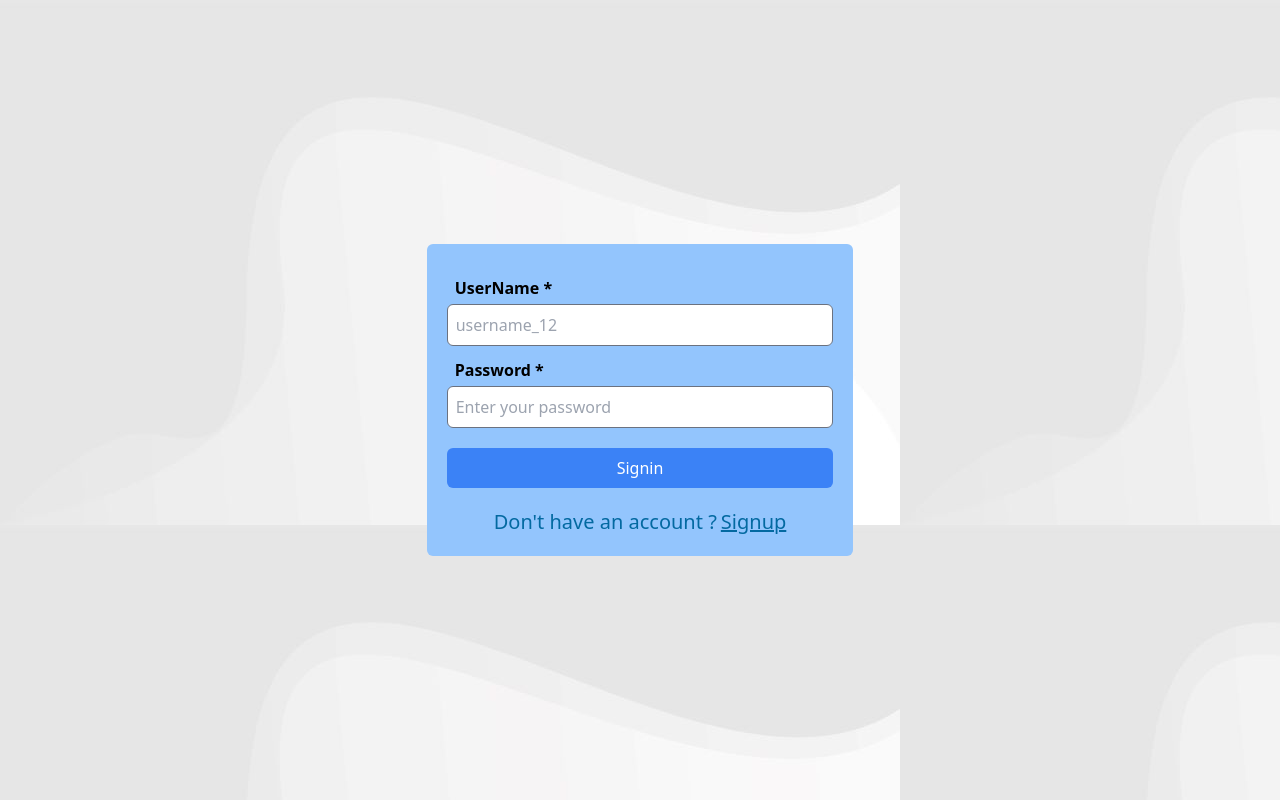
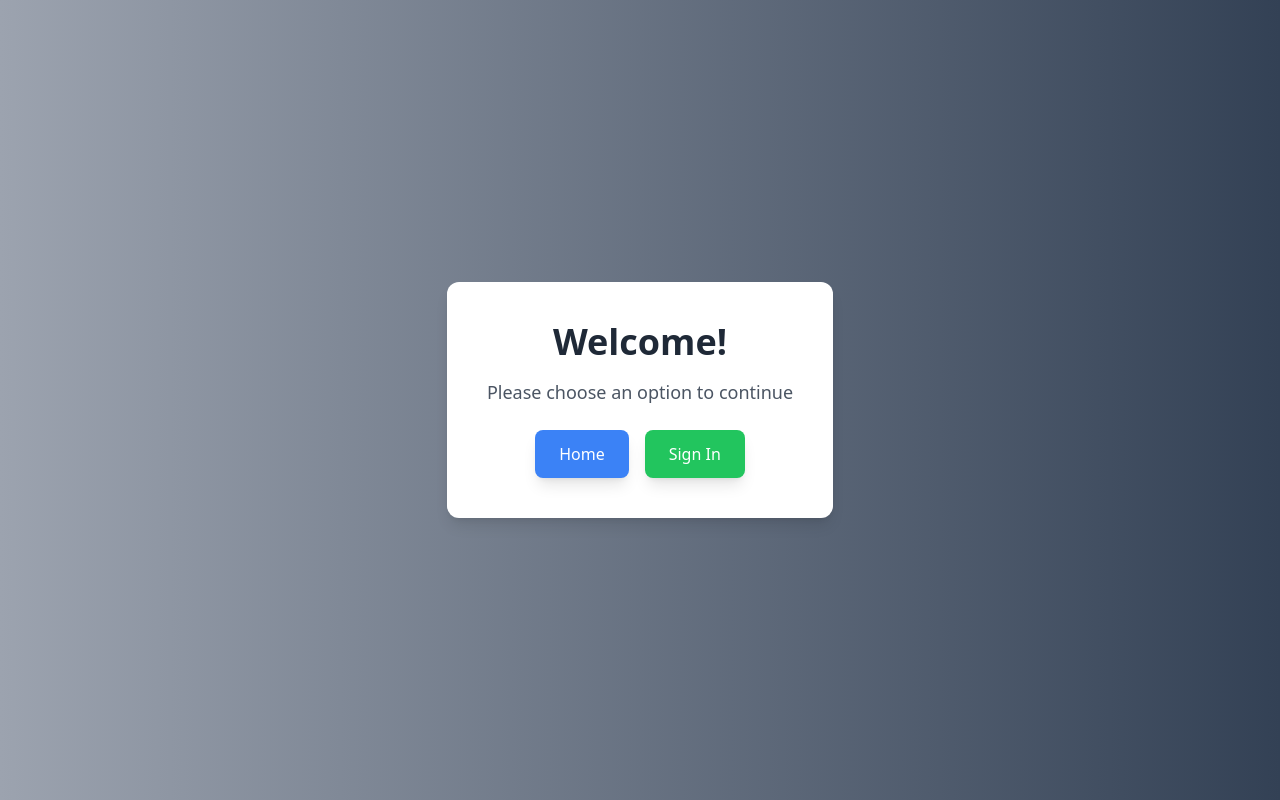
Before and after one commit to masterAtGithub143AtN/Echo-blogging-app, a React (Vite) app in the folder frontend/: page /blog/1 in a window 1280 px wide. Before the commit this address led to /signin. Built offline with nearby package versions, Linux system fonts and the light colour scheme; no server answers.

Commit message:
Tried for adding more security for userdessktop

```diff
--- a/frontend/src/pages/UserDesktop.tsx
+++ b/frontend/src/pages/UserDesktop.tsx
@@ -1,4 +1,4 @@
-import { useLocation, useNavigate, useParams } from "react-router-dom";
+import { Link, useLocation, useNavigate, useParams } from "react-router-dom";
 import { BlogCard } from "../components/BlogCard";
 import { useBlogs } from "../hooks/GetBlogs";
 import { AppBar } from "../components/AppBar";
@@ -17,46 +17,58 @@ export const UserDesktop = () => {
   const location = useLocation();
   const userData= location.state;
   const btoken=localStorage.getItem("token");
+  if(btoken==null){
+    return <div className="min-h-screen flex items-center justify-center bg-gradient-to-r from-gray-400 to-slate-700">
+    <div className="text-center p-10 bg-white rounded-xl shadow-lg">
+      <h1 className="text-4xl font-bold mb-4 text-gray-800">Welcome!</h1>
+      <p className="text-lg mb-6 text-gray-600">Please choose an option to continue</p>
+      <div className="space-x-4">
+        <Link to="/">
+          <button className="px-6 py-3 bg-blue-500 text-white rounded-lg shadow-lg hover:bg-blue-600 transition duration-200">
+            Home
+          </button>
+        </Link>
+        <Link to="/signin">
+          <button className="px-6 py-3 bg-green-500 text-white rounded-lg shadow-lg hover:bg-green-600 transition duration-200">
+            Sign In
+          </button>
+        </Link>
+      </div>
+    </div>
+  </div>
+  }
 
-  let userData1:decodedTokenType;
+  const decodedTokenType:decodedTokenType=jwtDecode(btoken);
+  const {username}=useParams<{username:string}>();
+  if(decodedTokenType.username!=username){
+    return <div className="min-h-screen flex items-center justify-center bg-gradient-to-r from-gray-400 to-slate-700">
+    <div className="text-center p-10 bg-white rounded-xl shadow-lg">
+      <h1 className="text-4xl font-bold mb-4 text-gray-800">Welcome!</h1>
+      <p className="text-lg mb-6 text-gray-600">You are not Authorized to vist this</p>
+      <p className="text-lg mb-6 text-gray-600">Please choose an option to continue</p>
+      <div className="space-x-4">
+        <Link to="/">
+          <button className="px-6 py-3 bg-blue-500 text-white rounded-lg shadow-lg hover:bg-blue-600 transition duration-200">
+            Home
+          </button>
+        </Link>
+        <Link to="/signin">
+          <button className="px-6 py-3 bg-green-500 text-white rounded-lg shadow-lg hover:bg-green-600 transition duration-200">
+            Sign In
+          </button>
+        </Link>
+      </div>
+    </div>
+  </div>
+  }
+  if(userData==null || userData==undefined){
+    userData.username=decodedTokenType.username;
+    userData.name=decodedTokenType.name;
+    userData.id=decodedTokenType.id;
+  }
+
   useEffect(() => {
 
-
-    if(btoken==null){
-      navigate("/signin");
-      return;
-    }
-    if(userData!=null && userData!=undefined && btoken){
-      const decodedToken:decodedTokenType=jwtDecode(btoken);
-      if(userData.username !== decodedToken.username){
-        navigate("/signin");
-        return;
-      }
-    }
-
-
-
-    if (!userData) {
-      const token = localStorage.getItem("token");
-      if (!token) {
-        navigate("/signin");
-        return;
-      }
-      if(token){
-      userData1= jwtDecode(token);
-      userData.username=userData1.username;
-      userData.name=userData1.name;
-      userData.id=userData1.id;
-      }
-      const {username}=useParams<{username:string}>();
-      console.log(userData);
-      console.log(userData1);
-      console.log(username);
-      if(username!=userData.username){
-        navigate("/signin");
-        return;
-      }
-    }
     ;(async()=>{
       const {username}=useParams<{username:string}>();
       const response=await axios.post(`${BackendUrl}/user/verify/${username}`,{
@@ -68,7 +80,7 @@ export const UserDesktop = () => {
         navigate("/signin");
       }
     })();
-  }, [userData, navigate]);
+  }, [userData]);
 
   const { loading, blogs } = useBlogs();
   if (loading) {
@@ -85,8 +97,8 @@ export const UserDesktop = () => {
         <div className="flex w-3/4">
           <div className="p-5">
             {blogs?.map((blog) => (
-              <div className=" bg-slate-50">
-              <BlogCard key={blog.id} blog={blog} state={userData}/>
+              <div className=" bg-slate-50" key={blog.id}>
+              <BlogCard  blog={blog} state={userData}/>
               </div>
             ))}
           </div>
```
